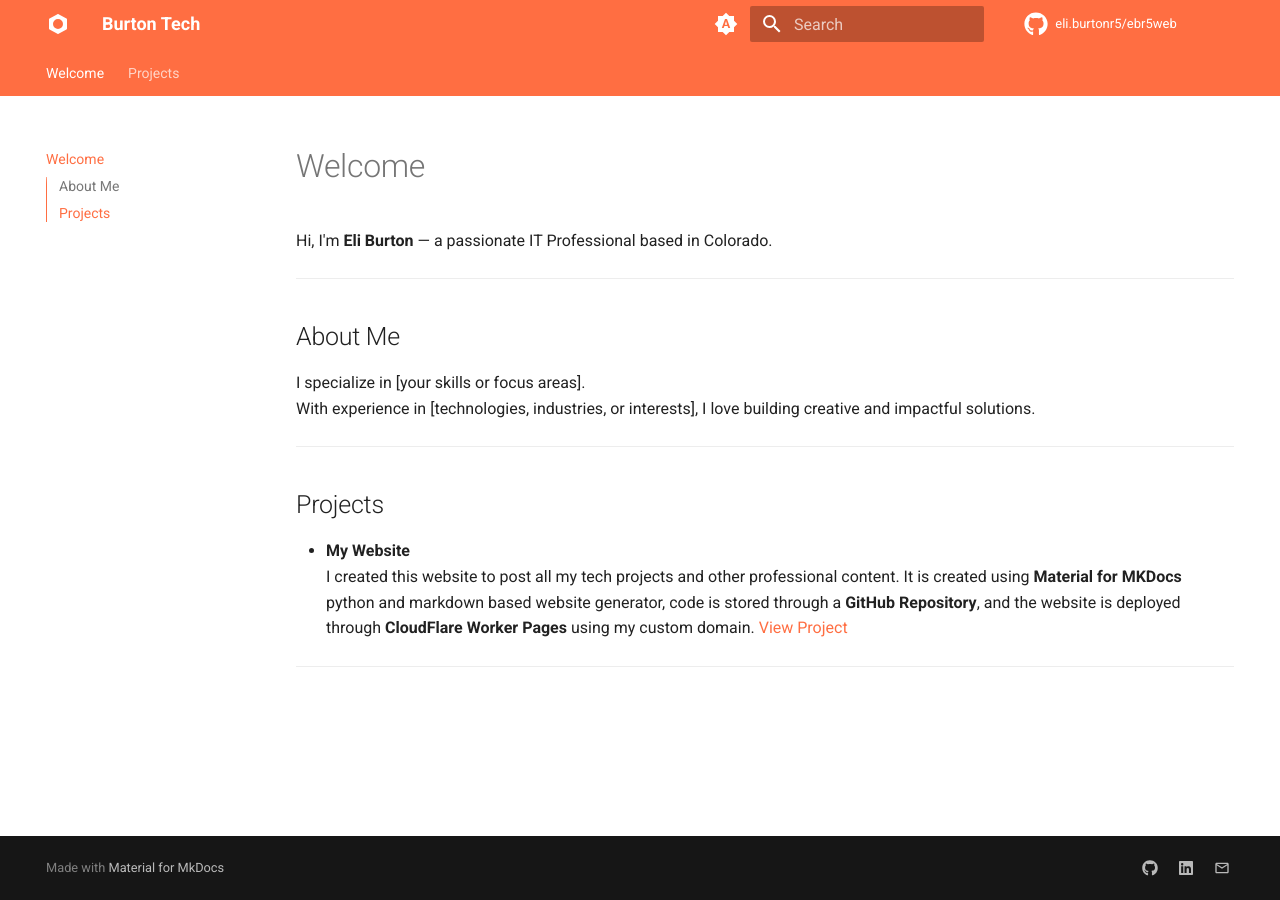
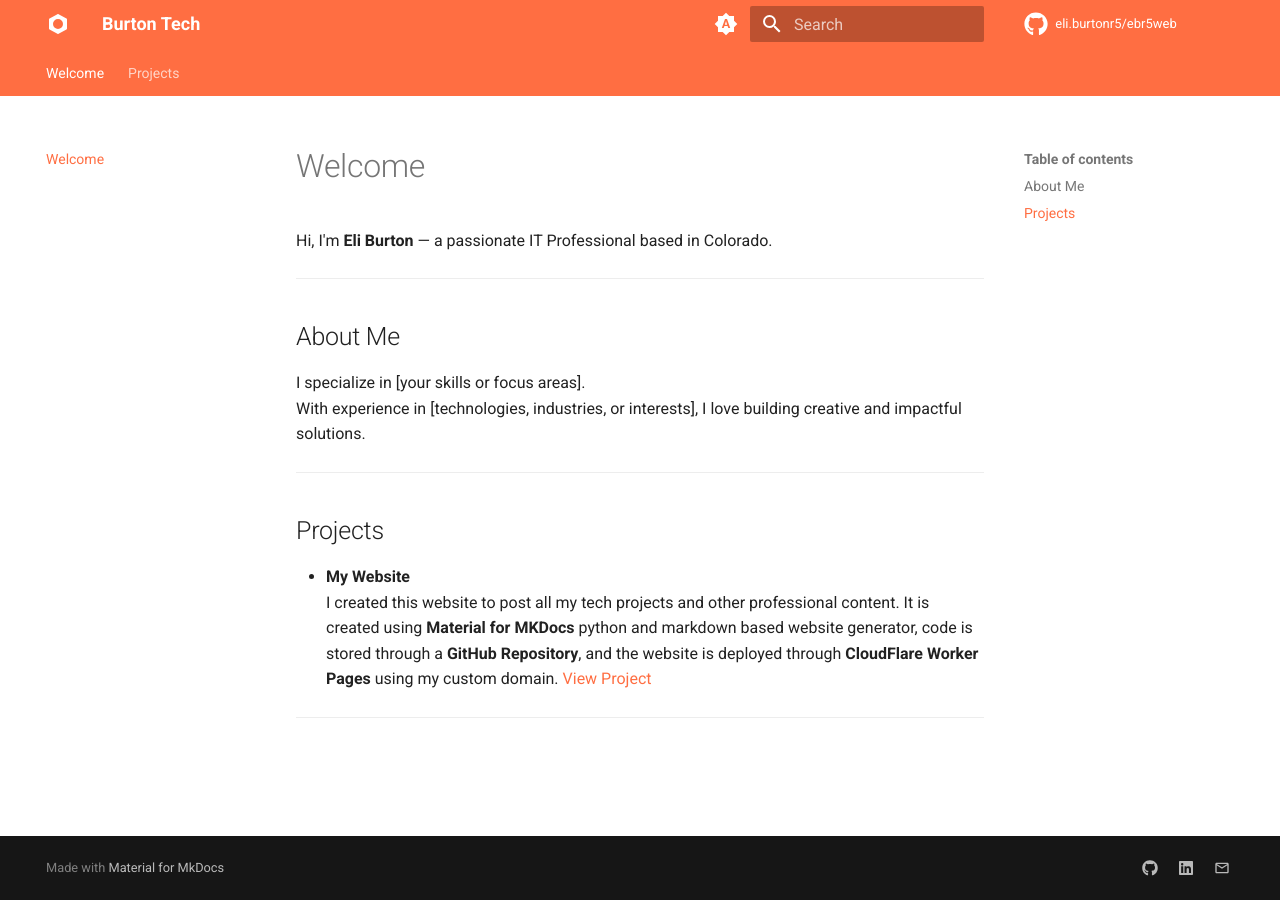
Before and after one commit to eliburtonr5/ebr5web, an MkDocs documentation site: the page built from docs/index.md, in a window 1280 px wide. Built offline with MkDocs 1.6.1 and Material for MkDocs 9.7.7, drawn with Linux system fonts in a browser that asks for light colours; comment, search, counter and statistics services are not loaded.

Commit message:
Enhance navigation features in mkdocs.yml by adding additional options for improved user experience

```diff
--- a/mkdocs.yml
+++ b/mkdocs.yml
@@ -13,9 +13,14 @@ theme:
     - navigation.top
     - navigation.tabs
     - navigation.sections
+    - navigation.expand
+    - navigation.instant
+    - navigation.instant.progress
+    - navigation.indexes
+    - navigation.path
+    - toc.follow
     - search.suggest
     - search.highlight
-    - toc.integrate
     - content.code.annotate
     - content.code.copy
     - content.tabs.link
```
